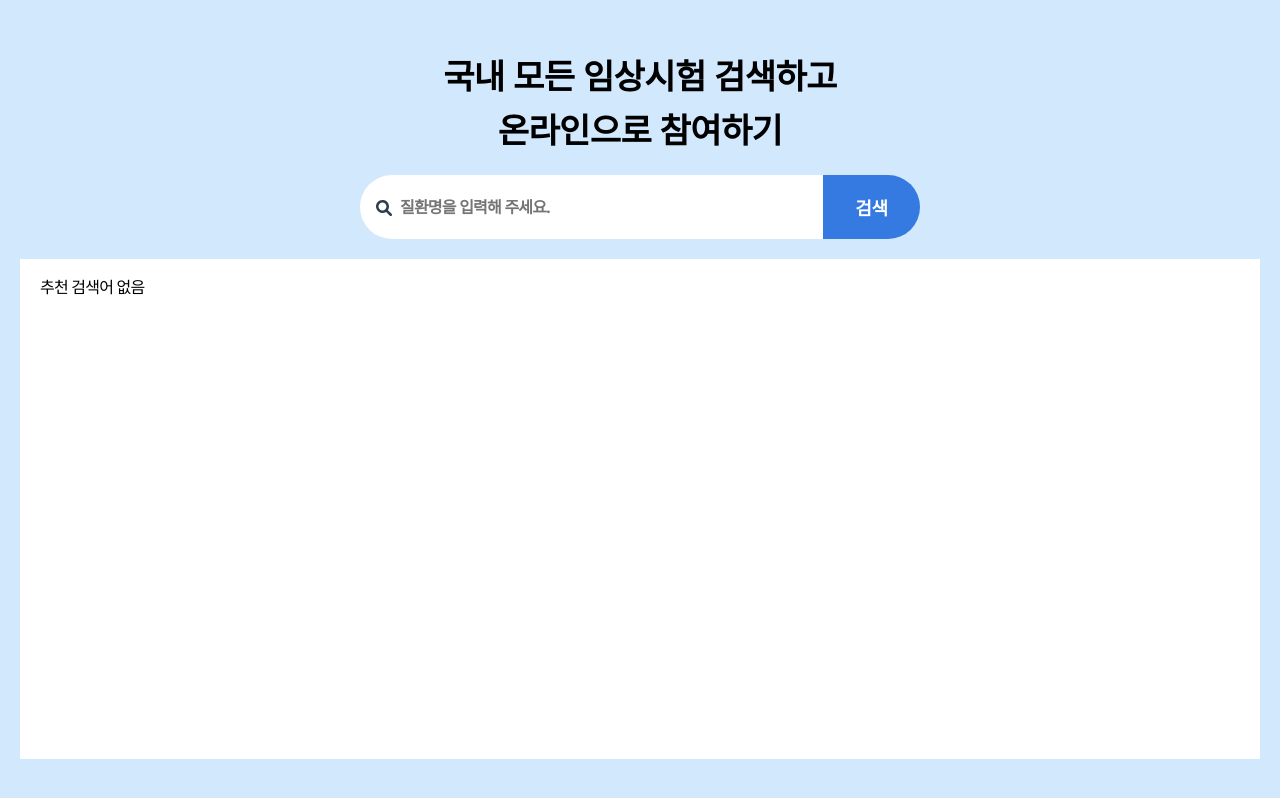
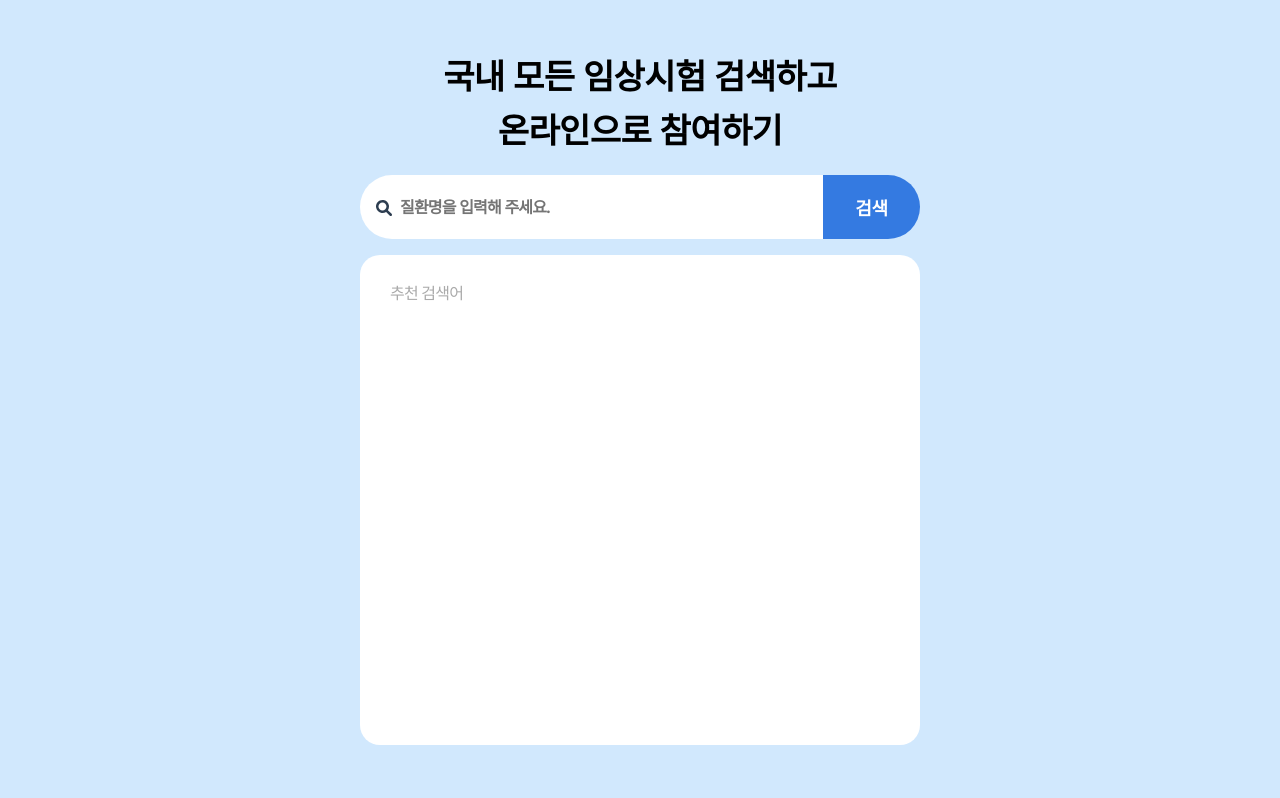
Before and after one commit to Team8-Rocket/humanscape_search_8B, a React (Create React App) app: page / in a window 1280 px wide. Built offline with nearby package versions, Linux system fonts and the light colour scheme; a web font is replaced by a local one.

Commit message:
style: fuzzy css

```diff
--- a/src/routes/Search/Search.module.scss
+++ b/src/routes/Search/Search.module.scss
@@ -49,14 +49,24 @@
 }
 
 .fuzzyDown {
-  height: 500px;
-  padding: 20px;
+  height: 70%;
+  padding: 30px;
   margin-top: 20px;
-  overflow: scroll;
   background-color: #ffffff;
+  border-radius: 20px;
 
-  li {
-    height: 10%;
+  h3 {
+    margin-bottom: 20px;
+    color: colors.$GRAYA;
+  }
+
+  ul {
+    height: 95%;
+    overflow: scroll;
+
+    li {
+      height: 10%;
+    }
   }
 }
 
@@ -126,6 +136,13 @@
     }
   }
 
+  .fuzzyDown {
+    max-width: 560px;
+    margin: auto;
+    margin-top: 16px;
+    border-radius: 20px;
+  }
+
   .dropdown {
     max-width: 560px;
     margin: auto;
--- a/src/routes/Search/index.tsx
+++ b/src/routes/Search/index.tsx
@@ -39,7 +39,7 @@ const chPattern = (ch: string) => {
   } else r = ch.replace(reESC, '\\$&')
   return `(${r})`
 }
-const funzzFc = (v: string) => {
+const fuzzyFunc = (v: string) => {
   const pattern = new RegExp(v.split('').map(chPattern).join('.*?'), 'i')
   return pattern
 }
@@ -47,12 +47,12 @@ const { items } = searchKeyWords.response.body
 
 const Search = () => {
   const [searchText, setSearchText] = useState('')
-  const [fuzzyArr, setFuzzyArr] = useState([{ sickCd: '0', sickNm: '추천 검색어 없음' }])
+  const [fuzzyArr, setFuzzyArr] = useState([{ sickCd: '0', sickNm: '' }])
   const debouncedSearchText = useQueryDebounce(searchText)
 
   const handleChangeSearchText = (e: ChangeEvent<HTMLInputElement>) => {
     setSearchText(e.currentTarget.value)
-    const resultArr = items.item.filter((item) => funzzFc(e.currentTarget.value).test(item.sickNm))
+    const resultArr = items.item.filter((item) => fuzzyFunc(e.currentTarget.value).test(item.sickNm))
     setFuzzyArr(resultArr)
   }
 
@@ -75,11 +75,17 @@ const Search = () => {
           검색
         </button>
       </div>
-      <ul className={styles.fuzzyDown}>
-        {fuzzyArr.map((arr: IItem) => (
-          <li key={arr.sickCd}>{arr.sickNm}</li>
-        ))}
-      </ul>
+      <section className={styles.fuzzyDown}>
+        <h3>추천 검색어</h3>
+        <ul>
+          {fuzzyArr.map((arr: IItem) => (
+            <li key={arr.sickCd}>
+              <button type='button'>{arr.sickNm}</button>
+            </li>
+          ))}
+        </ul>
+      </section>
+
       {/* <ul className={styles.dropdown}>
         <SuggestSearch query={debouncedSearchText} />
       </ul> */}
```
